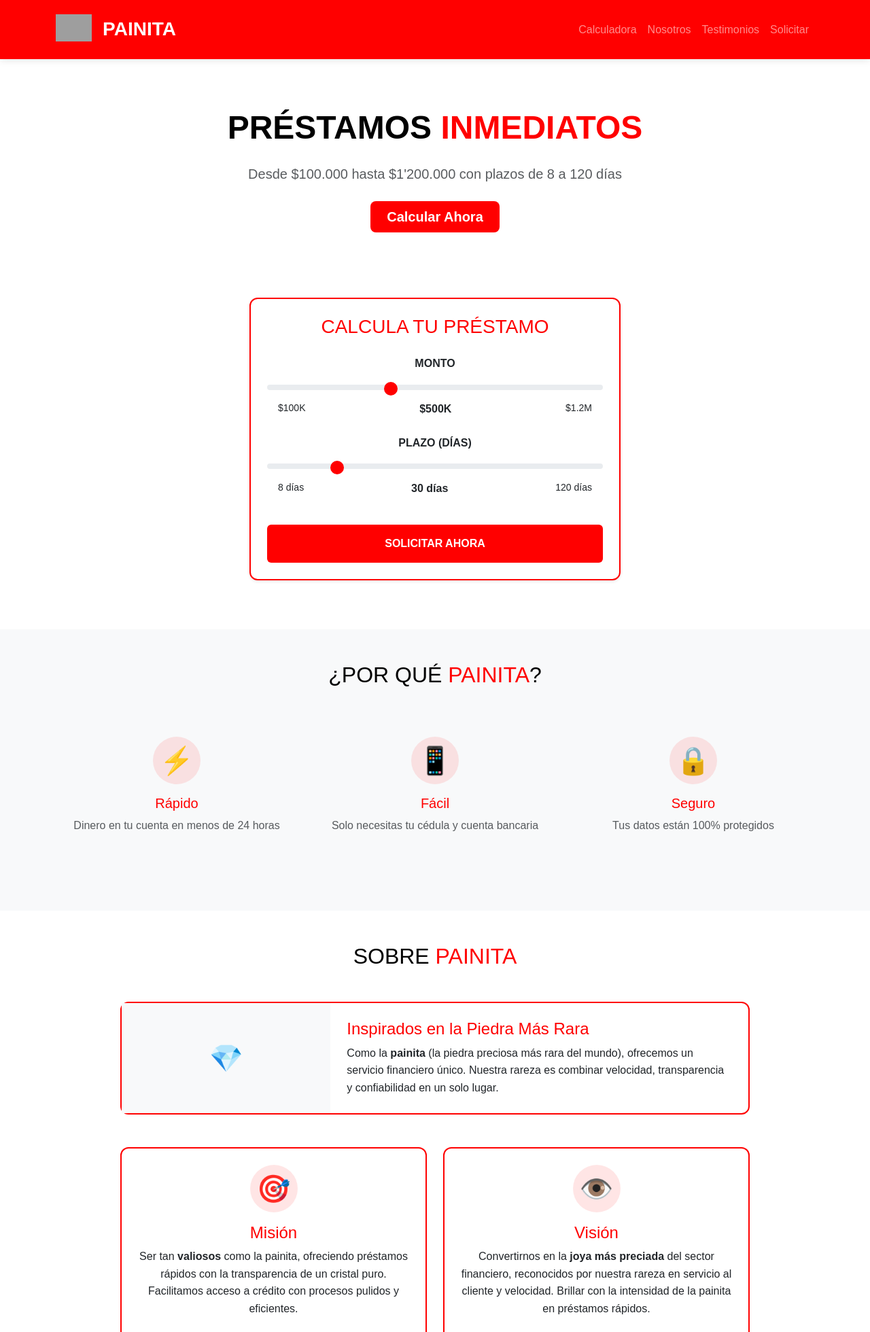
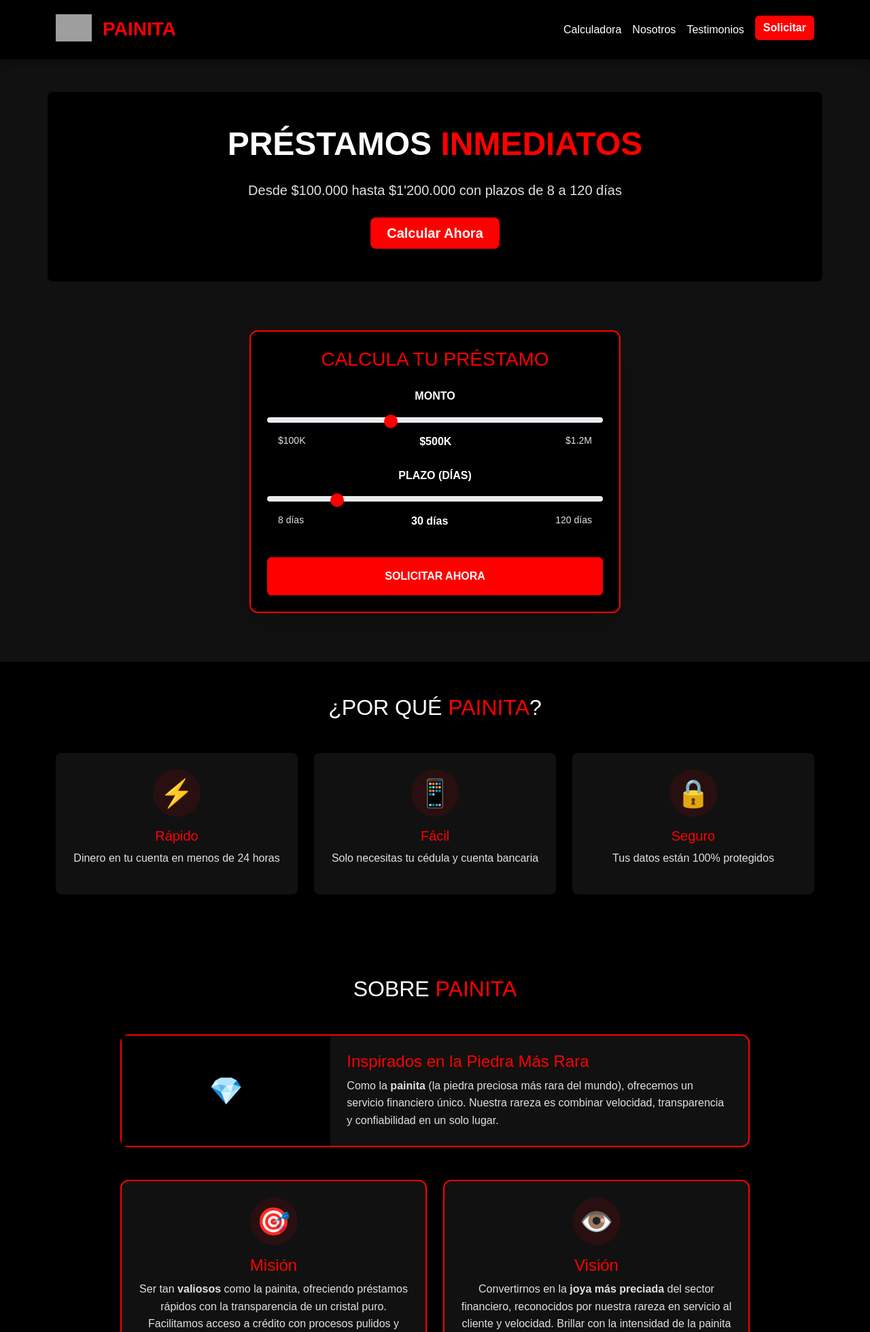
Before and after one commit to Sntg04/painita, a PHP site: page / in a window 1280 px wide. Shown: the top 1960 px of the page at 68% size. Run offline with PHP 8.4, Linux system fonts and the light colour scheme; grey boxes are pictures that could not be loaded.

```diff
--- a/public/css/styles.css
+++ b/public/css/styles.css
@@ -1,6 +1,7 @@
 :root {
   --red: #FF0000;
   --black: #000000;
+  --dark-black: #111111;
   --white: #FFFFFF;
   --light-gray: #f8f9fa;
   --dark-red: #cc0000;
@@ -9,9 +10,18 @@
 /* Estilos Base */
 body {
   font-family: 'Arial', sans-serif;
-  color: var(--black);
+  color: var(--white);
   line-height: 1.6;
   overflow-x: hidden;
+  background-color: var(--dark-black);
+}
+
+.bg-custom {
+  background-color: var(--dark-black);
+}
+
+.bg-black-custom {
+  background-color: var(--black);
 }
 
 /* Colores Personalizados */
@@ -39,7 +49,7 @@ body {
   background-color: var(--dark-red);
   color: var(--white);
   transform: translateY(-2px);
-  box-shadow: 0 4px 8px rgba(0, 0, 0, 0.1);
+  box-shadow: 0 4px 8px rgba(0, 0, 0, 0.3);
 }
 
 /* Componentes */
@@ -50,7 +60,7 @@ body {
 
 .card-hover-effect:hover {
   transform: translateY(-5px);
-  box-shadow: 0 10px 20px rgba(0, 0, 0, 0.1) !important;
+  box-shadow: 0 10px 20px rgba(255, 0, 0, 0.2) !important;
 }
 
 .icono-valor {
@@ -83,6 +93,10 @@ body {
 }
 
 /* Textos */
+.text-light {
+  color: #e0e0e0 !important;
+}
+
 .fst-italic {
   font-style: italic;
   position: relative;
@@ -97,17 +111,16 @@ body {
 
 /* Navbar */
 .navbar {
-  box-shadow: 0 2px 10px rgba(0, 0, 0, 0.1);
+  box-shadow: 0 2px 15px rgba(0, 0, 0, 0.5);
 }
 
 .nav-link {
   font-weight: 500;
-  transition: color 0.3s;
+  transition: all 0.3s;
 }
 
 .nav-link:hover {
-  color: var(--white) !important;
-  opacity: 0.8;
+  color: var(--red) !important;
 }
 
 /* Secciones */
@@ -150,3 +163,9 @@ section {
   transition: transform 0.3s ease;
   background-color: rgba(255, 0, 0, 0.2);
 }
+
+/* Fondo oscuro para cards */
+.bg-dark {
+  background-color: var(--dark-black) !important;
+  color: var(--white);
+}
--- a/public/index.html
+++ b/public/index.html
@@ -8,34 +8,34 @@
   <link href="/css/styles.css" rel="stylesheet">
   <link rel="icon" href="/images/favicon.png" type="image/png">
 </head>
-<body class="bg-white">
+<body class="bg-custom">
   <!-- Barra de Navegación -->
-  <nav class="navbar navbar-expand-lg navbar-dark bg-red-custom py-3">
+  <nav class="navbar navbar-expand-lg navbar-dark bg-black py-3">
     <div class="container">
       <a class="navbar-brand fw-bold fs-3" href="#">
         <img src="/images/logo.png" alt="PAINITA" height="40" class="d-inline-block align-top me-2">
-        PAINITA
+        <span class="text-red-custom">PAINITA</span>
       </a>
       <button class="navbar-toggler" type="button" data-bs-toggle="collapse" data-bs-target="#navbarNav">
         <span class="navbar-toggler-icon"></span>
       </button>
       <div class="collapse navbar-collapse" id="navbarNav">
         <ul class="navbar-nav ms-auto">
-          <li class="nav-item"><a class="nav-link" href="#calculadora">Calculadora</a></li>
-          <li class="nav-item"><a class="nav-link" href="#nosotros">Nosotros</a></li>
-          <li class="nav-item"><a class="nav-link" href="#testimonios">Testimonios</a></li>
-          <li class="nav-item"><a class="nav-link" href="/solicitar">Solicitar</a></li>
+          <li class="nav-item"><a class="nav-link text-white" href="#calculadora">Calculadora</a></li>
+          <li class="nav-item"><a class="nav-link text-white" href="#nosotros">Nosotros</a></li>
+          <li class="nav-item"><a class="nav-link text-white" href="#testimonios">Testimonios</a></li>
+          <li class="nav-item"><a class="btn btn-red-custom ms-2" href="/solicitar">Solicitar</a></li>
         </ul>
       </div>
     </div>
   </nav>
 
   <!-- Hero Section -->
-  <section class="container my-5 py-4 text-center">
+  <section class="container my-5 py-5 text-center bg-black-custom rounded-3">
     <div class="row justify-content-center">
       <div class="col-lg-8">
-        <h1 class="display-5 fw-bold mb-4">PRÉSTAMOS <span class="text-red-custom">INMEDIATOS</span></h1>
-        <p class="lead mb-4 text-muted">Desde $100.000 hasta $1'200.000 con plazos de 8 a 120 días</p>
+        <h1 class="display-5 fw-bold mb-4 text-white">PRÉSTAMOS <span class="text-red-custom">INMEDIATOS</span></h1>
+        <p class="lead mb-4 text-light">Desde $100.000 hasta $1'200.000 con plazos de 8 a 120 días</p>
         <a href="#calculadora" class="btn btn-red-custom btn-lg px-4">Calcular Ahora</a>
       </div>
     </div>
@@ -45,28 +45,28 @@
   <section id="calculadora" class="container mb-5 py-4">
     <div class="row justify-content-center">
       <div class="col-md-8 col-lg-6">
-        <div class="card border-red-custom shadow-sm card-hover-effect">
+        <div class="card bg-black text-white border-red-custom shadow-lg card-hover-effect">
           <div class="card-body p-4 text-center">
             <h3 class="mb-4 text-red-custom">CALCULA TU PRÉSTAMO</h3>
 
             <!-- Monto -->
             <div class="mb-4">
-              <label for="monto" class="form-label fw-bold">MONTO</label>
+              <label for="monto" class="form-label fw-bold text-white">MONTO</label>
               <input type="range" class="form-range" min="100000" max="1200000" step="50000" id="monto" value="500000">
-              <div class="d-flex justify-content-between mt-2 px-3">
+              <div class="d-flex justify-content-between mt-2 px-3 text-light">
                 <small>$100K</small>
-                <span id="montoValue" class="fw-bold">$500K</span>
+                <span id="montoValue" class="fw-bold text-white">$500K</span>
                 <small>$1.2M</small>
               </div>
             </div>
 
             <!-- Plazo -->
             <div class="mb-4">
-              <label for="plazo" class="form-label fw-bold">PLAZO (DÍAS)</label>
+              <label for="plazo" class="form-label fw-bold text-white">PLAZO (DÍAS)</label>
               <input type="range" class="form-range" min="8" max="120" step="1" id="plazo" value="30">
-              <div class="d-flex justify-content-between mt-2 px-3">
+              <div class="d-flex justify-content-between mt-2 px-3 text-light">
                 <small>8 días</small>
-                <span id="plazoValue" class="fw-bold">30 días</span>
+                <span id="plazoValue" class="fw-bold text-white">30 días</span>
                 <small>120 días</small>
               </div>
             </div>
@@ -81,35 +81,35 @@
   </section>
 
   <!-- Beneficios -->
-  <section class="bg-light py-5">
+  <section class="bg-black-custom py-5">
     <div class="container text-center">
-      <h2 class="mb-5">¿POR QUÉ <span class="text-red-custom">PAINITA</span>?</h2>
+      <h2 class="mb-5 text-white">¿POR QUÉ <span class="text-red-custom">PAINITA</span>?</h2>
       <div class="row justify-content-center">
         <div class="col-md-4 mb-4">
-          <div class="p-4 h-100 card-hover-effect">
+          <div class="p-4 h-100 bg-dark rounded-3 card-hover-effect">
             <div class="icono-valor">
               <span class="fs-1">⚡</span>
             </div>
             <h5 class="text-red-custom">Rápido</h5>
-            <p class="text-muted">Dinero en tu cuenta en menos de 24 horas</p>
+            <p class="text-light">Dinero en tu cuenta en menos de 24 horas</p>
           </div>
         </div>
         <div class="col-md-4 mb-4">
-          <div class="p-4 h-100 card-hover-effect">
+          <div class="p-4 h-100 bg-dark rounded-3 card-hover-effect">
             <div class="icono-valor">
               <span class="fs-1">📱</span>
             </div>
             <h5 class="text-red-custom">Fácil</h5>
-            <p class="text-muted">Solo necesitas tu cédula y cuenta bancaria</p>
+            <p class="text-light">Solo necesitas tu cédula y cuenta bancaria</p>
           </div>
         </div>
         <div class="col-md-4 mb-4">
-          <div class="p-4 h-100 card-hover-effect">
+          <div class="p-4 h-100 bg-dark rounded-3 card-hover-effect">
             <div class="icono-valor">
               <span class="fs-1">🔒</span>
             </div>
             <h5 class="text-red-custom">Seguro</h5>
-            <p class="text-muted">Tus datos están 100% protegidos</p>
+            <p class="text-light">Tus datos están 100% protegidos</p>
           </div>
         </div>
       </div>
@@ -117,22 +117,22 @@
   </section>
 
   <!-- Sobre Nosotros -->
-  <section id="nosotros" class="py-5 bg-white">
+  <section id="nosotros" class="py-5 bg-black">
     <div class="container">
       <div class="row justify-content-center">
-        <div class="col-lg-10 text-center">
+        <div class="col-lg-10 text-center text-white">
           <h2 class="mb-5">SOBRE <span class="text-red-custom">PAINITA</span></h2>
 
           <!-- Inspiración -->
-          <div class="card border-red-custom mb-5 card-hover-effect">
+          <div class="card bg-dark border-red-custom mb-5 card-hover-effect">
             <div class="row g-0">
-              <div class="col-md-4 d-flex align-items-center justify-content-center bg-light">
+              <div class="col-md-4 d-flex align-items-center justify-content-center bg-black">
                 <span class="fs-1">💎</span>
               </div>
               <div class="col-md-8">
                 <div class="card-body p-4 text-start">
                   <h4 class="card-title text-red-custom">Inspirados en la Piedra Más Rara</h4>
-                  <p class="card-text">
+                  <p class="card-text text-light">
                     Como la <strong>painita</strong> (la piedra preciosa más rara del mundo),
                     ofrecemos un servicio financiero único. Nuestra rareza es combinar
                     velocidad, transparencia y confiabilidad en un solo lugar.
@@ -145,13 +145,13 @@
           <!-- Misión y Visión -->
           <div class="row">
             <div class="col-md-6 mb-4">
-              <div class="card h-100 border-red-custom card-hover-effect">
+              <div class="card h-100 bg-dark border-red-custom card-hover-effect">
                 <div class="card-body p-4">
                   <div class="icono-valor mb-3">
                     <span class="fs-1">🎯</span>
                   </div>
                   <h4 class="text-red-custom">Misión</h4>
-                  <p>
+                  <p class="text-light">
                     Ser tan <strong>valiosos</strong> como la painita, ofreciendo préstamos rápidos
                     con la transparencia de un cristal puro. Facilitamos acceso a crédito
                     con procesos pulidos y eficientes.
@@ -161,13 +161,13 @@
             </div>
 
             <div class="col-md-6 mb-4">
-              <div class="card h-100 border-red-custom card-hover-effect">
+              <div class="card h-100 bg-dark border-red-custom card-hover-effect">
                 <div class="card-body p-4">
                   <div class="icono-valor mb-3">
                     <span class="fs-1">👁️</span>
                   </div>
                   <h4 class="text-red-custom">Visión</h4>
-                  <p>
+                  <p class="text-light">
                     Convertirnos en la <strong>joya más preciada</strong> del sector financiero,
                     reconocidos por nuestra rareza en servicio al cliente y velocidad.
                     Brillar con la intensidad de la painita en préstamos rápidos.
@@ -182,21 +182,21 @@
   </section>
 
   <!-- Testimonios -->
-  <section id="testimonios" class="py-5 bg-light">
+  <section id="testimonios" class="py-5 bg-black-custom">
     <div class="container">
       <div class="row justify-content-center">
-        <div class="col-lg-10 text-center">
+        <div class="col-lg-10 text-center text-white">
           <h2 class="mb-5">LO QUE DICEN <span class="text-red-custom">NUESTROS CLIENTES</span></h2>
 
           <div class="row">
             <!-- Testimonio 1 -->
             <div class="col-md-6 col-lg-4 mb-4">
-              <div class="card h-100 border-red-custom card-hover-effect">
+              <div class="card h-100 bg-dark border-red-custom card-hover-effect">
                 <div class="card-body p-4">
                   <div class="icono-valor mb-3">
                     <span class="fs-1">🏥</span>
                   </div>
-                  <p class="fst-italic mb-4">"Me salvó en un momento crítico. La cuota fue un poco alta, pero necesitaba el dinero urgente para pagar una urgencia médica."</p>
+                  <p class="fst-italic mb-4 text-light">"Me salvó en un momento crítico. La cuota fue un poco alta, pero necesitaba el dinero urgente para pagar una urgencia médica."</p>
                   <div class="text-red-custom fw-bold">— Carlos M.</div>
                 </div>
               </div>
@@ -204,12 +204,12 @@
 
             <!-- Testimonio 2 -->
             <div class="col-md-6 col-lg-4 mb-4">
-              <div class="card h-100 border-red-custom card-hover-effect">
+              <div class="card h-100 bg-dark border-red-custom card-hover-effect">
                 <div class="card-body p-4">
                   <div class="icono-valor mb-3">
                     <span class="fs-1">💼</span>
                   </div>
-                  <p class="fst-italic mb-4">"Ningún banco te presta en 5 minutos. En mi caso, era eso o perder una oportunidad de trabajo. La app fue rápida y cumplió."</p>
+                  <p class="fst-italic mb-4 text-light">"Ningún banco te presta en 5 minutos. En mi caso, era eso o perder una oportunidad de trabajo. La app fue rápida y cumplió."</p>
                   <div class="text-red-custom fw-bold">— Ana L.</div>
                 </div>
               </div>
@@ -217,12 +217,12 @@
 
             <!-- Testimonio 3 -->
             <div class="col-md-6 col-lg-4 mb-4">
-              <div class="card h-100 border-red-custom card-hover-effect">
+              <div class="card h-100 bg-dark border-red-custom card-hover-effect">
                 <div class="card-body p-4">
                   <div class="icono-valor mb-3">
                     <span class="fs-1">⏱️</span>
                   </div>
-                  <p class="fst-italic mb-4">"Los intereses son elevados, pero cuando uno está en apuros, lo último que quiere es esperar papeles. Esta app me prestó cuando nadie más lo hacía."</p>
+                  <p class="fst-italic mb-4 text-light">"Los intereses son elevados, pero cuando uno está en apuros, lo último que quiere es esperar papeles. Esta app me prestó cuando nadie más lo hacía."</p>
                   <div class="text-red-custom fw-bold">— Javier R.</div>
                 </div>
               </div>
@@ -230,12 +230,12 @@
 
             <!-- Testimonio 4 -->
             <div class="col-md-6 col-lg-4 mb-4">
-              <div class="card h-100 border-red-custom card-hover-effect">
+              <div class="card h-100 bg-dark border-red-custom card-hover-effect">
                 <div class="card-body p-4">
                   <div class="icono-valor mb-3">
                     <span class="fs-1">📝</span>
                   </div>
-                  <p class="fst-italic mb-4">"No es la opción más barata, pero sí es la más rápida. Me gustó que no me pidieron tanto papeleo. Es un préstamo de emergencia."</p>
+                  <p class="fst-italic mb-4 text-light">"No es la opción más barata, pero sí es la más rápida. Me gustó que no me pidieron tanto papeleo. Es un préstamo de emergencia."</p>
                   <div class="text-red-custom fw-bold">— Sofía G.</div>
                 </div>
               </div>
@@ -243,12 +243,12 @@
 
             <!-- Testimonio 5 -->
             <div class="col-md-6 col-lg-4 mb-4">
-              <div class="card h-100 border-red-custom card-hover-effect">
+              <div class="card h-100 bg-dark border-red-custom card-hover-effect">
                 <div class="card-body p-4">
                   <div class="icono-valor mb-3">
                     <span class="fs-1">⏰</span>
                   </div>
-                  <p class="fst-italic mb-4">"Lo importante es pagar a tiempo. Cuando me quedé sin plata para el arriendo, fue lo único que me respondió. Ahora estoy al día."</p>
+                  <p class="fst-italic mb-4 text-light">"Lo importante es pagar a tiempo. Cuando me quedé sin plata para el arriendo, fue lo único que me respondió. Ahora estoy al día."</p>
                   <div class="text-red-custom fw-bold">— Diego P.</div>
                 </div>
               </div>
@@ -256,12 +256,12 @@
 
             <!-- Testimonio 6 -->
             <div class="col-md-6 col-lg-4 mb-4">
-              <div class="card h-100 border-red-custom card-hover-effect">
+              <div class="card h-100 bg-dark border-red-custom card-hover-effect">
                 <div class="card-body p-4">
                   <div class="icono-valor mb-3">
                     <span class="fs-1">💰</span>
                   </div>
-                  <p class="fst-italic mb-4">"Me pareció costoso al principio, pero después entendí que la rapidez tiene su precio. Me ayudó a salir de una deuda más grave."</p>
+                  <p class="fst-italic mb-4 text-light">"Me pareció costoso al principio, pero después entendí que la rapidez tiene su precio. Me ayudó a salir de una deuda más grave."</p>
                   <div class="text-red-custom fw-bold">— Marta S.</div>
                 </div>
               </div>
@@ -273,7 +273,7 @@
   </section>
 
   <!-- Footer -->
-  <footer class="bg-red-custom text-white py-4">
+  <footer class="bg-black py-4 text-white">
     <div class="container">
       <div class="row">
         <div class="col-md-6 text-center text-md-start">
```
